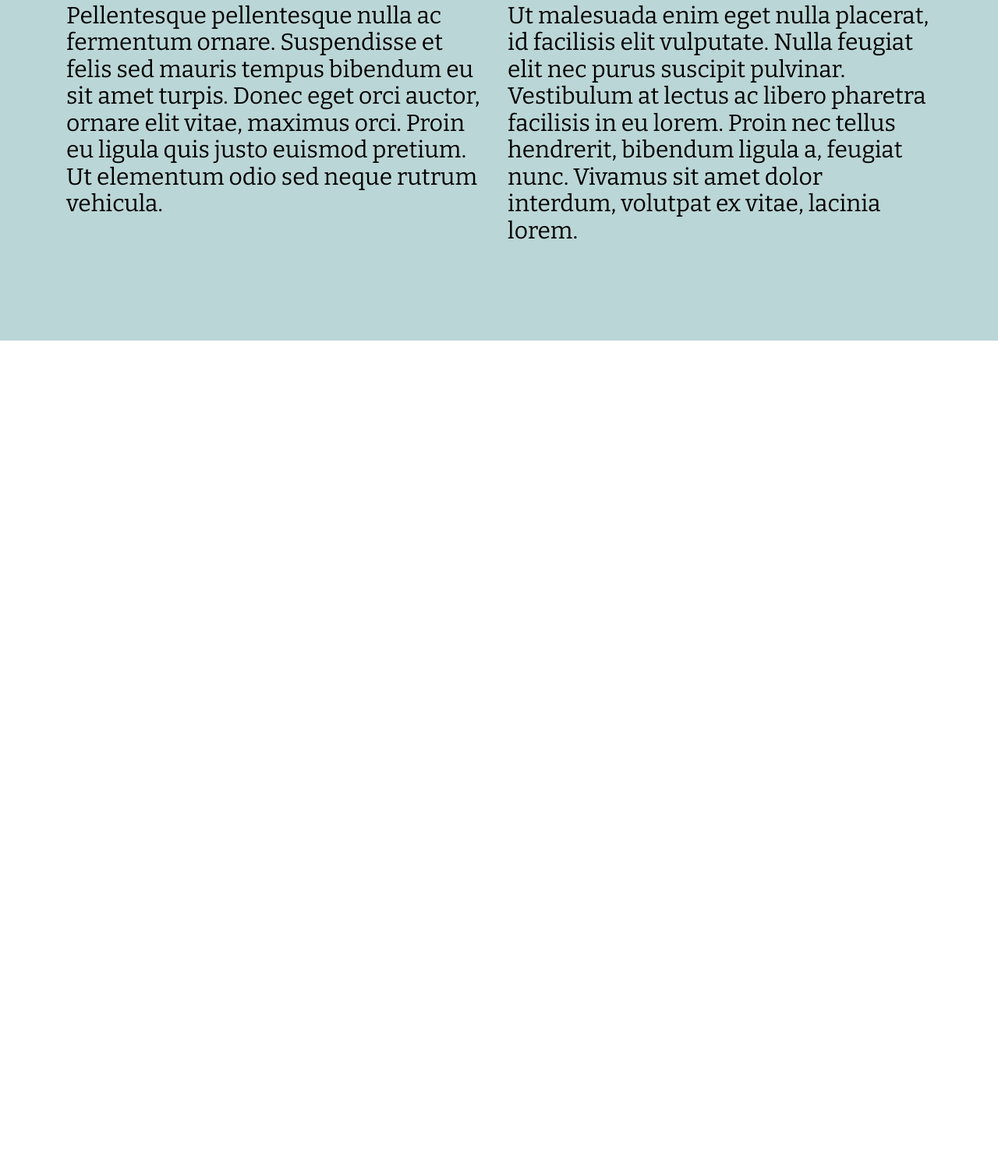
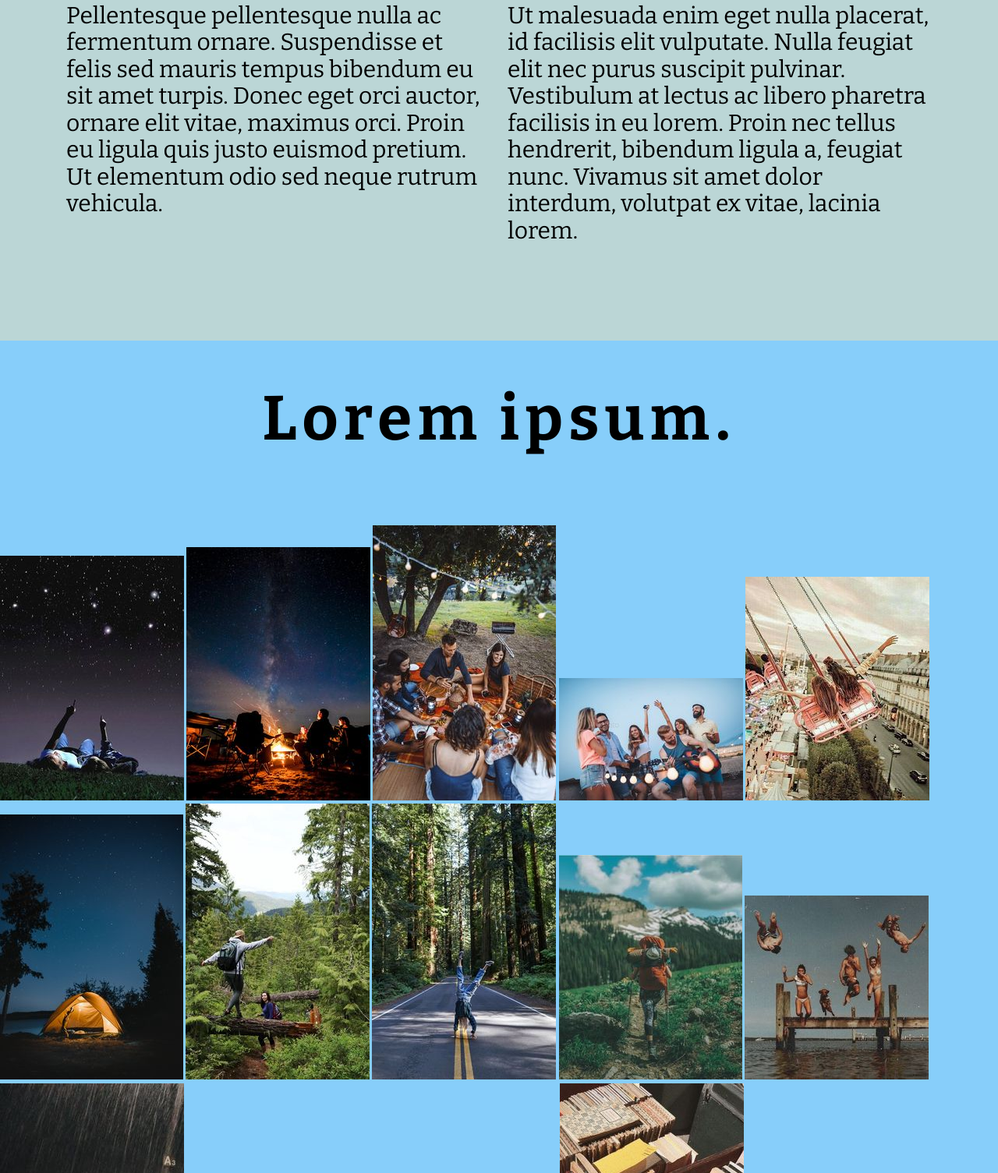
Before and after one commit to VitalyBibik/Cube-2021, a website built with Parcel: page src/index.html in a window 1280 px wide. Shown: the part 1295-2800 px from the top of the page at 78% size. Before the commit the page ends 1732 px from the top, so only its background shows below. Built offline with nearby package versions, Linux system fonts and the light colour scheme.

Commit message:
add images in HTML

```diff
--- a/src/index.css
+++ b/src/index.css
@@ -83,3 +83,18 @@ body {
 }
 
 /* Description End */
+
+.images {
+    background-color:lightskyblue;
+
+}
+.title_images {
+    margin-top: 0;
+    padding-top: 54px;
+    color:#000;
+    padding-bottom: 80px;
+}
+.photo {
+    max-width: 100%;
+    max-height: 100%;
+}
--- a/src/index.html
+++ b/src/index.html
@@ -50,6 +50,27 @@
             </div>
         </div>
     </section>
+    <section class="images">
+        <h2 class="title title_images">Lorem ipsum.</h2>
+        <div class="boxImages">
+            <img class='photo' src="./vendor/images/image1.png" alt="img">
+            <img class='photo' src="./vendor/images/image2.png" alt="img">
+            <img class='photo' src="./vendor/images/image3.png" alt="img">
+            <img class='photo' src="./vendor/images/image4.png" alt="img">
+            <img class='photo' src="./vendor/images/image5.png" alt="img">
+            <img class='photo' src="./vendor/images/image6.png" alt="img">
+            <img class='photo' src="./vendor/images/image7.png" alt="img">
+            <img class='photo' src="./vendor/images/image8.png" alt="img">
+            <img class='photo' src="./vendor/images/image9.png" alt="img">
+            <img class='photo' src="./vendor/images/image10.png" alt="img">
+            <img class='photo' src="./vendor/images/image11.png" alt="img">
+            <img class='photo' src="./vendor/images/image12.png" alt="img">
+            <img class='photo' src="./vendor/images/image13.png" alt="img">
+            <img class='photo' src="./vendor/images/image14.png" alt="img">
+            <img class='photo' src="./vendor/images/image15.png" alt="img">
+            <img class='photo' src="./vendor/images/image16.png" alt="img">
+        </div>
+    </section>
 
 <body>
 </body>
```
Also changed, not shown: src/vendor/images/image1.png (renamed from src/vendor/images/image 1.png), src/vendor/images/image10.png (renamed from src/vendor/images/image 10.png), src/vendor/images/image11.png (renamed from src/vendor/images/image 11.png), src/vendor/images/image12.png (renamed from src/vendor/images/image 12.png), src/vendor/images/image13.png (renamed from src/vendor/images/image 13.png), src/vendor/images/image14.png (renamed from src/vendor/images/image 14.png), src/vendor/images/image15.png (renamed from src/vendor/images/image 15.png), src/vendor/images/image16.png (renamed from src/vendor/images/image 16.png), src/vendor/images/image2.png (renamed from src/vendor/images/image 2.png), src/vendor/images/image3.png (renamed from src/vendor/images/image 3.png), src/vendor/images/image4.png (renamed from src/vendor/images/image 4.png), src/vendor/images/image5.png (renamed from src/vendor/images/image 5.png), src/vendor/images/image6.png (renamed from src/vendor/images/image 6.png), src/vendor/images/image7.png (renamed from src/vendor/images/image 7.png), 2 more files.
